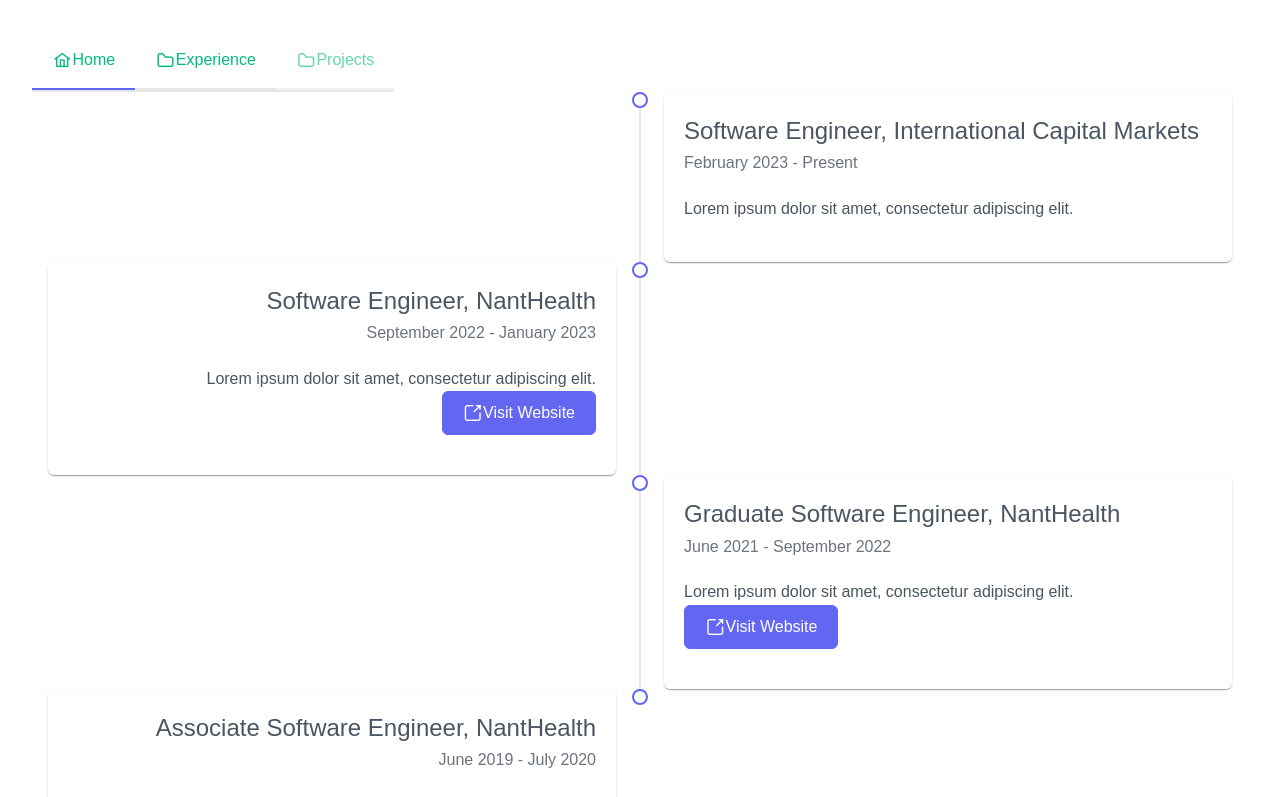
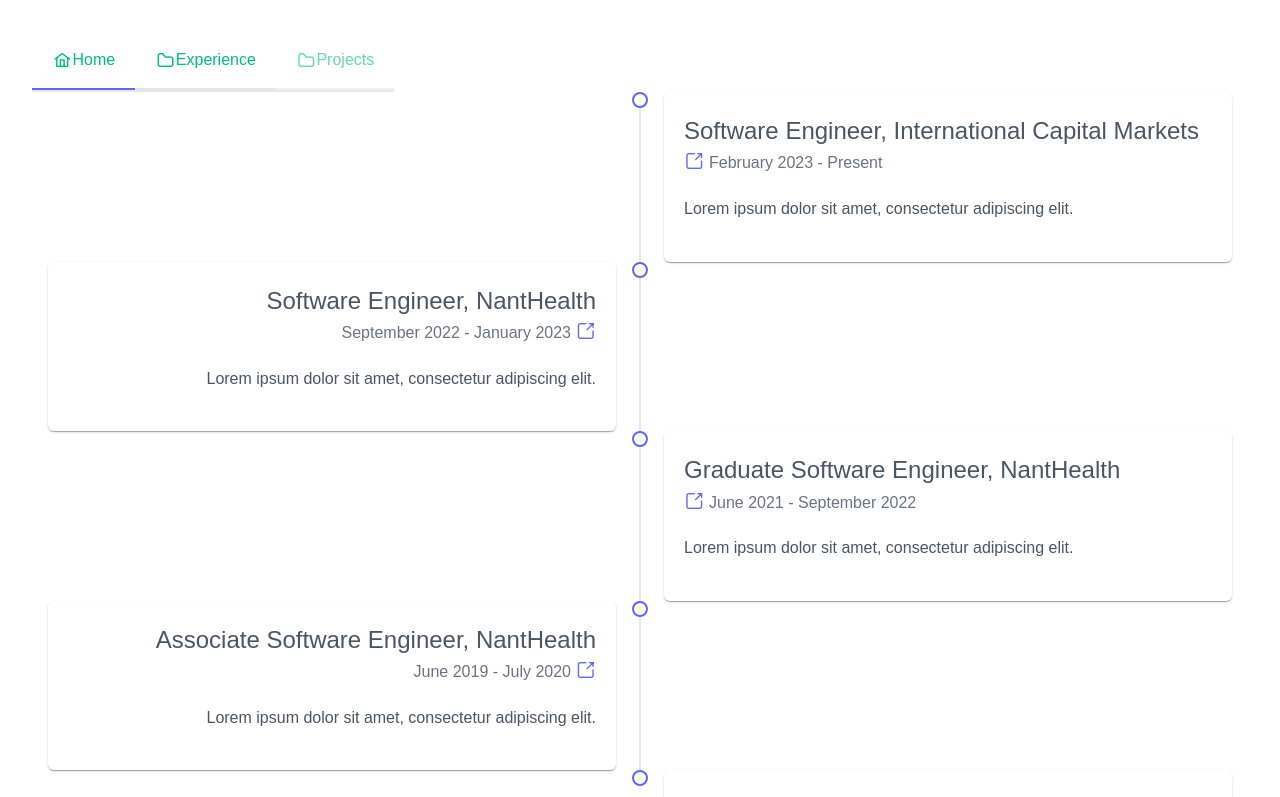
Before and after one commit to ThatGuyKalvin/ThatGuyKalvin.github.io, a Vue app in the folder app/: page /experience in a window 1280 px wide. Shown: the top 797 px of the page. Built offline with nearby package versions, Linux system fonts and the light colour scheme; a web font is replaced by a local one.

Commit message:
Added less intrusive button to company website + cheaper storage account tier

```diff
--- a/app/src/views/ExperienceView.vue
+++ b/app/src/views/ExperienceView.vue
@@ -2,17 +2,18 @@
 import Card from 'primevue/card';
 import Button from 'primevue/button';
 import Timeline from 'primevue/timeline';
-import { ref } from 'vue';
 
-const projects: any = [
+const experienceList: any = [
         {
+          id: 1,
           company: 'International Capital Markets',
           role: 'Software Engineer',
           description: 'Lorem ipsum dolor sit amet, consectetur adipiscing elit.',
           date: 'February 2023 - Present',
-          website: null,
+          website: 'https://icmarkets.com.au',
         },
         {
+          id: 2,
           company: 'NantHealth',
           role: 'Software Engineer',
           description: 'Lorem ipsum dolor sit amet, consectetur adipiscing elit.',
@@ -20,6 +21,7 @@
           date: 'September 2022 - January 2023'
         },
         {
+          id: 3,
           company: 'NantHealth',
           role: 'Graduate Software Engineer',
           description: 'Lorem ipsum dolor sit amet, consectetur adipiscing elit.',
@@ -27,31 +29,45 @@
           date: 'June 2021 - September 2022'
         },
         {
+          id: 4,
           company: 'NantHealth',
           role: 'Associate Software Engineer',
           description: 'Lorem ipsum dolor sit amet, consectetur adipiscing elit.',
           website: 'https://nanthealth.com',
           date: 'June 2019 - July 2020'
         },
+        {
+          id: 5,
+          company: 'San Andreas Roleplay',
+          role: 'Developer',
+          description: 'Lorem ipsum dolor sit amet, consectetur adipiscing elit.',
+          website: 'https://gta-sarp.com',
+          date: 'June 2014 - June 2017'
+        },
       ]
 </script>
 
 <template>
   <main>
-    <Timeline :value="projects" align="alternate" class="customized-timeline">
+    <Timeline :value="experienceList" align="alternate" class="customized-timeline">
       <template #content="slotProps">
           <Card>
               <template #title>
                 {{ slotProps.item.role }}, {{ slotProps.item.company }}
               </template>
               <template #subtitle>
-                  {{ slotProps.item.date }}
+                <a v-if="slotProps.item.id % 2 === 1" :href="slotProps.item.website" target="_blank">
+                  <i v-if="slotProps.item.id % 2 === 1" class="pi pi-fw pi-external-link" style="color: var(--primary-color)"></i>
+                </a>
+                {{ slotProps.item.date }}
+                <a v-if="slotProps.item.id % 2 === 0" :href="slotProps.item.website" target="_blank">
+                  <i v-if="slotProps.item.id % 2 === 0" class="pi pi-fw pi-external-link" style="color: var(--primary-color)"></i>
+                </a>
               </template>
               <template #content>
                 <p>
                   {{slotProps.item.description}}
                 </p>
-                <Button v-if=slotProps.item.website label="Visit Website" icon="pi pi-fw pi-external-link" :href="slotProps.item.website" target="_blank" class="p-button-primary" />
               </template>
           </Card>
       </template>
```
Also changed, not shown: 1 other file (tests, documents, lock files or other folders).
